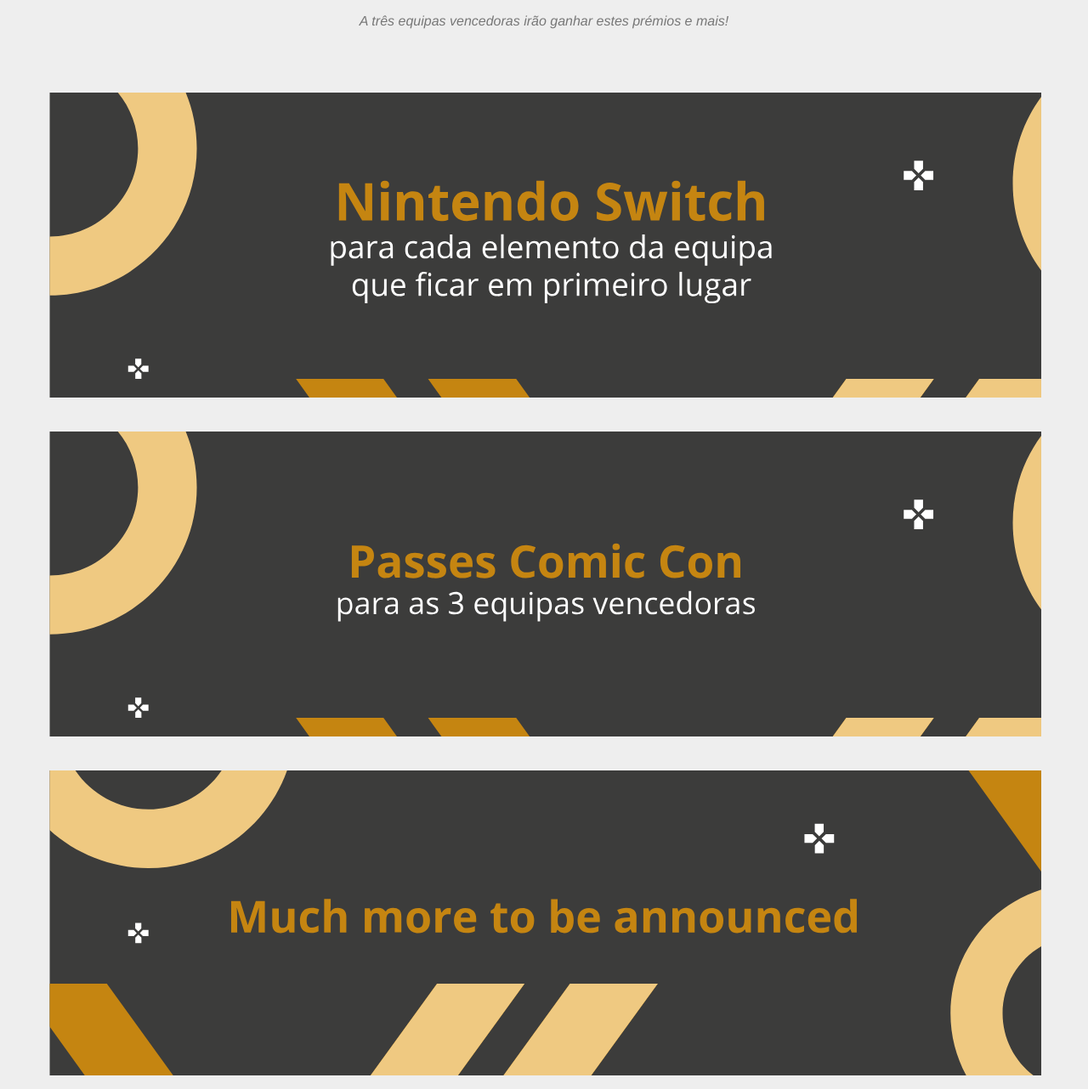
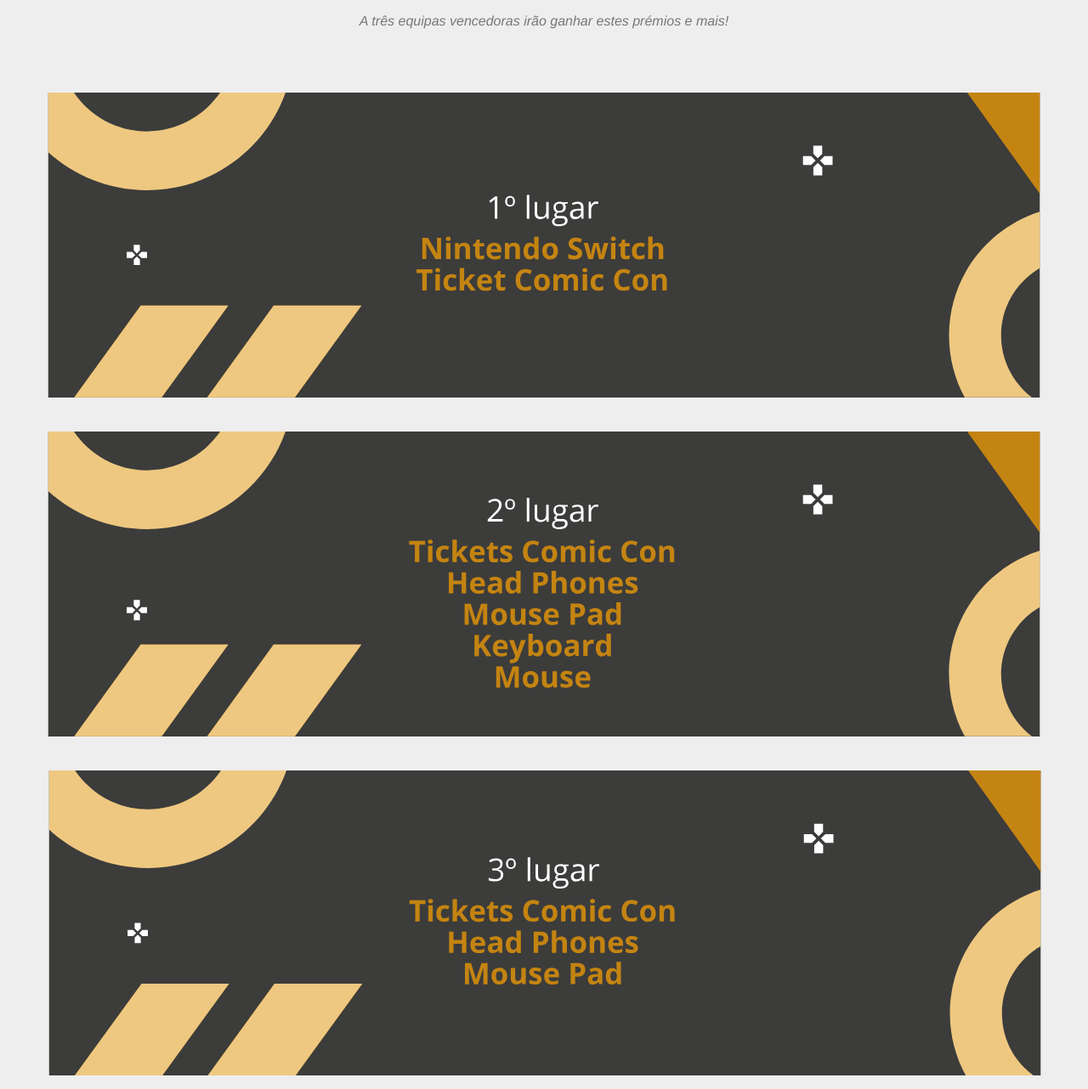
Before and after one commit to RuiGo/RuiGo.github.io, a website: page gamejam.html in a window 1280 px wide. Shown: the part 698-1980 px from the top of the page at 85% size. Drawn offline with nearby package versions, Linux system fonts and the light colour scheme; a web font is replaced by a local one.

Commit message:
Prémios redefinidos

```diff
--- a/gamejam.html
+++ b/gamejam.html
@@ -96,15 +96,15 @@
                 </div>
             </div>
             <div class="row">
-                <img style="width: 100%;" src="img/banners/banner_text_5.svg" class="img-responsive" alt="">
+                <img style="width: 100%;" src="img/banners/banner_primeiro.svg" class="img-responsive" alt="">
             </div>
             <div class="row">
                 <br><br>
-                <img style="width: 100%;" src="img/banners/banner_text_1.svg" class="img-responsive" alt="">
+                <img style="width: 100%;" src="img/banners/banner_segundo.svg" class="img-responsive" alt="">
             </div>
             <div class="row">
                 <br><br>
-                <img style="width: 100%;" src="img/banners/banner_text_4.svg" class="img-responsive" alt="">
+                <img style="width: 100%;" src="img/banners/banner_terceiro.svg" class="img-responsive" alt="">
             </div>
         </div>
     </section>
```
Also changed, not shown: img/banners/banner_primeiro.svg (added), img/banners/banner_segundo.svg (added), img/banners/banner_terceiro.svg (added), img/banners/banner_text_1.svg (deleted), img/banners/banner_text_4.svg (deleted), img/banners/banner_text_5.svg (deleted).
